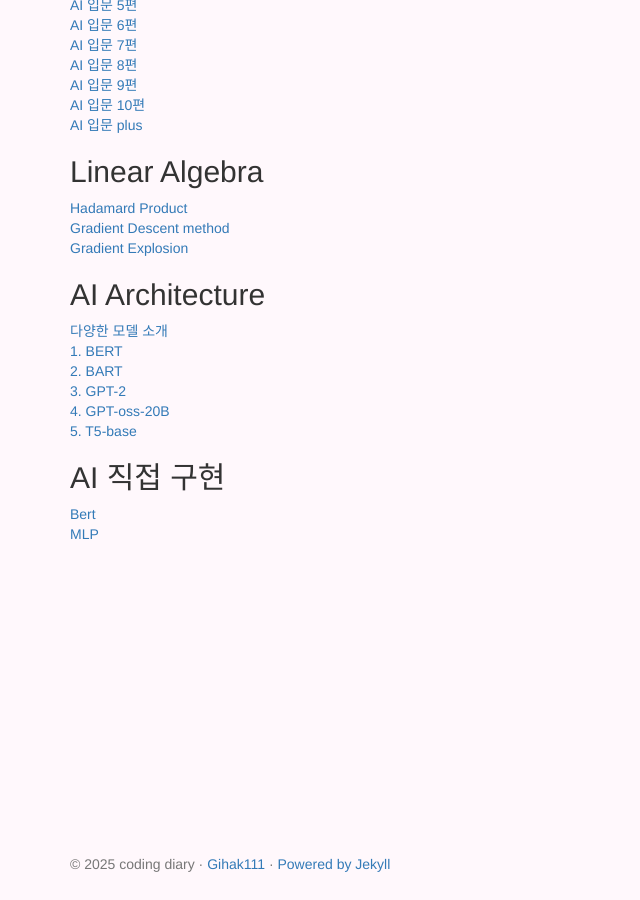
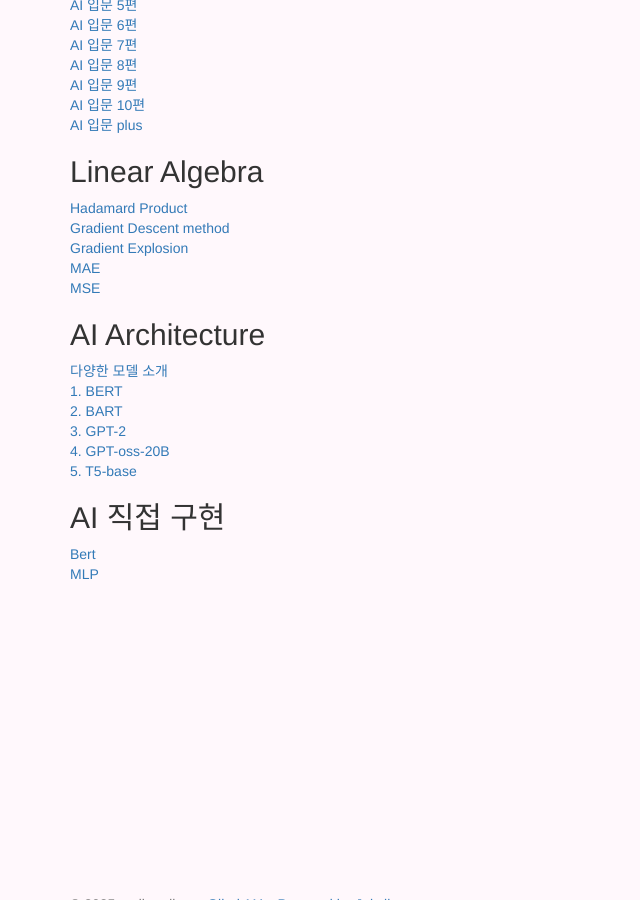
Before and after one commit to Gihak111/Gihak111.github.io, a Jekyll site: the page built from _posts/2025-09-16-AI_learning_best_upload.md, in a window 1280 px wide and 900 px high, scrolled down 639 px. Shown: the whole window, without its empty margins (0-640 px from the left). Built offline with Jekyll 4.4.1, drawn with Linux system fonts in a browser that asks for light colours.

Commit message:
Update 2025-09-16-AI_learning_best_upload.md

```diff
--- a/_posts/2025-09-16-AI_learning_best_upload.md
+++ b/_posts/2025-09-16-AI_learning_best_upload.md
@@ -44,6 +44,8 @@
 [Hadamard Product](https://gihak111.github.io/ai/2025/09/12/Hadamard_product_upload.html)
 [Gradient Descent method](https://gihak111.github.io/ai/2025/09/16/Gradient_Descent_method_upload.html)
 [Gradient Explosion](https://gihak111.github.io/ai/2025/09/18/Gradient_explosion_upload.html)
+[MAE](https://gihak111.github.io/ai/2025/09/18/MAE_upload.html)
+[MSE](https://gihak111.github.io/ai/2025/09/18/MSE_upload.html)
 
 ## AI Architecture
 [다양한 모델 소개](https://gihak111.github.io/ai/2025/08/21/AI_Architecture_start_upload.html)
```
